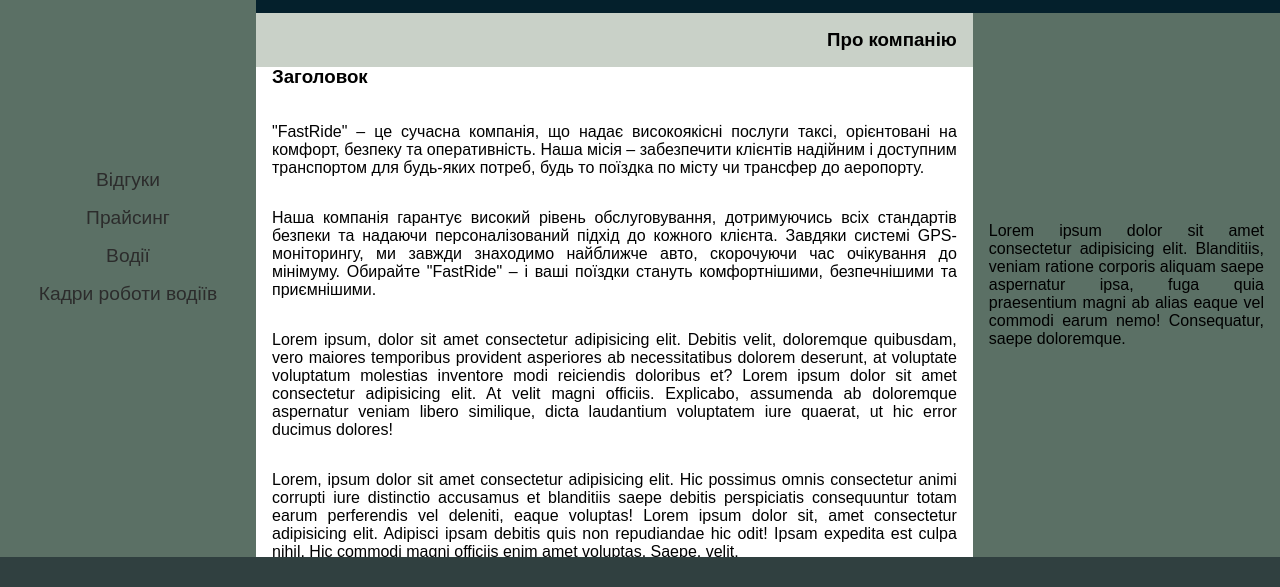
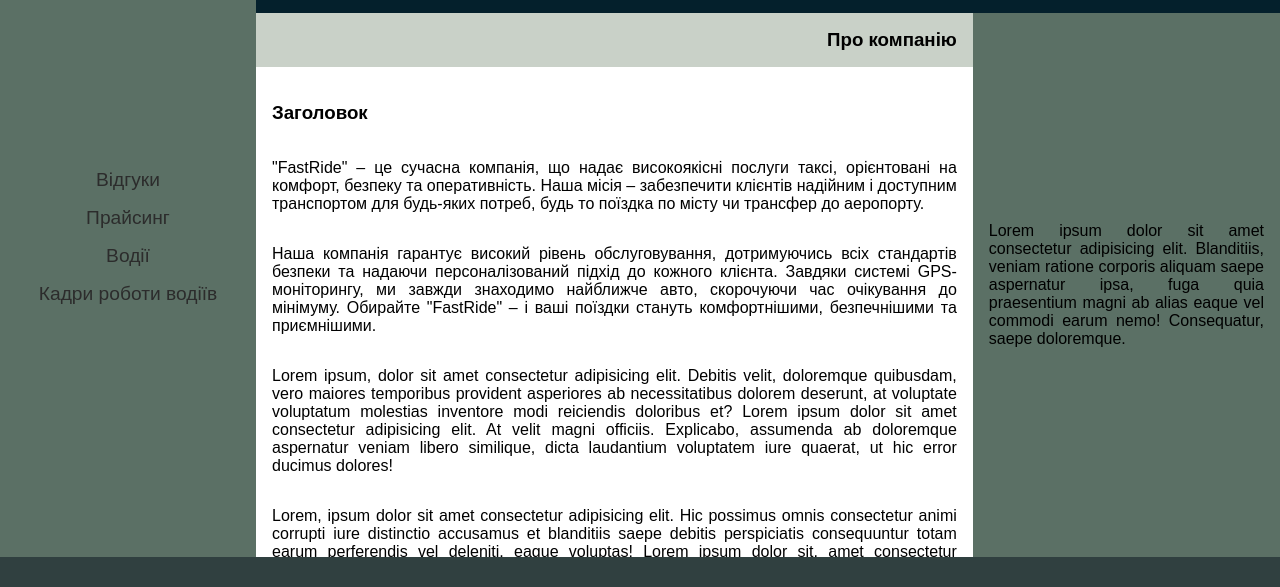
Before and after one commit to Kumeda2/web_lab1, a plain HTML site: page index.html in a window 1280 px wide. Shown: the part 83-670 px from the top of the page. Drawn offline with Linux system fonts and the light colour scheme.

Commit message:
Final commit

```diff
--- a/index.css
+++ b/index.css
@@ -12,7 +12,6 @@ body::-webkit-scrollbar {
 * {
     box-sizing: border-box;
     border: 0;
-    outline: 0;
     transition: all 0.2s;
     text-decoration: none;
 }
@@ -259,6 +258,13 @@ iframe {
     }
 }
 
+@media only screen and (max-width: 1300px) {
+    .content-section {
+        justify-content: start;
+    }
+}
+
+
 @media only screen and (max-width: 1100px) {
     .logo-holder {
         font-size: 0.5rem;
```
